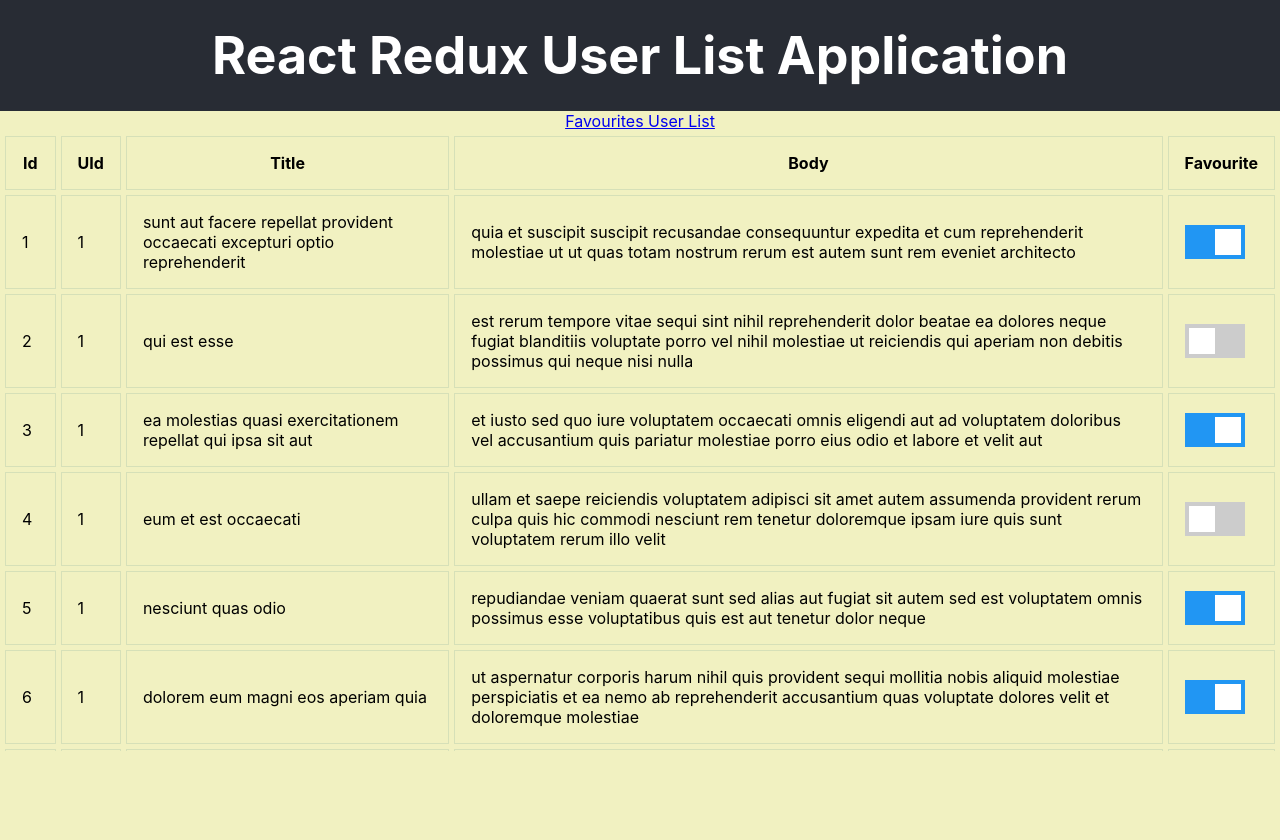
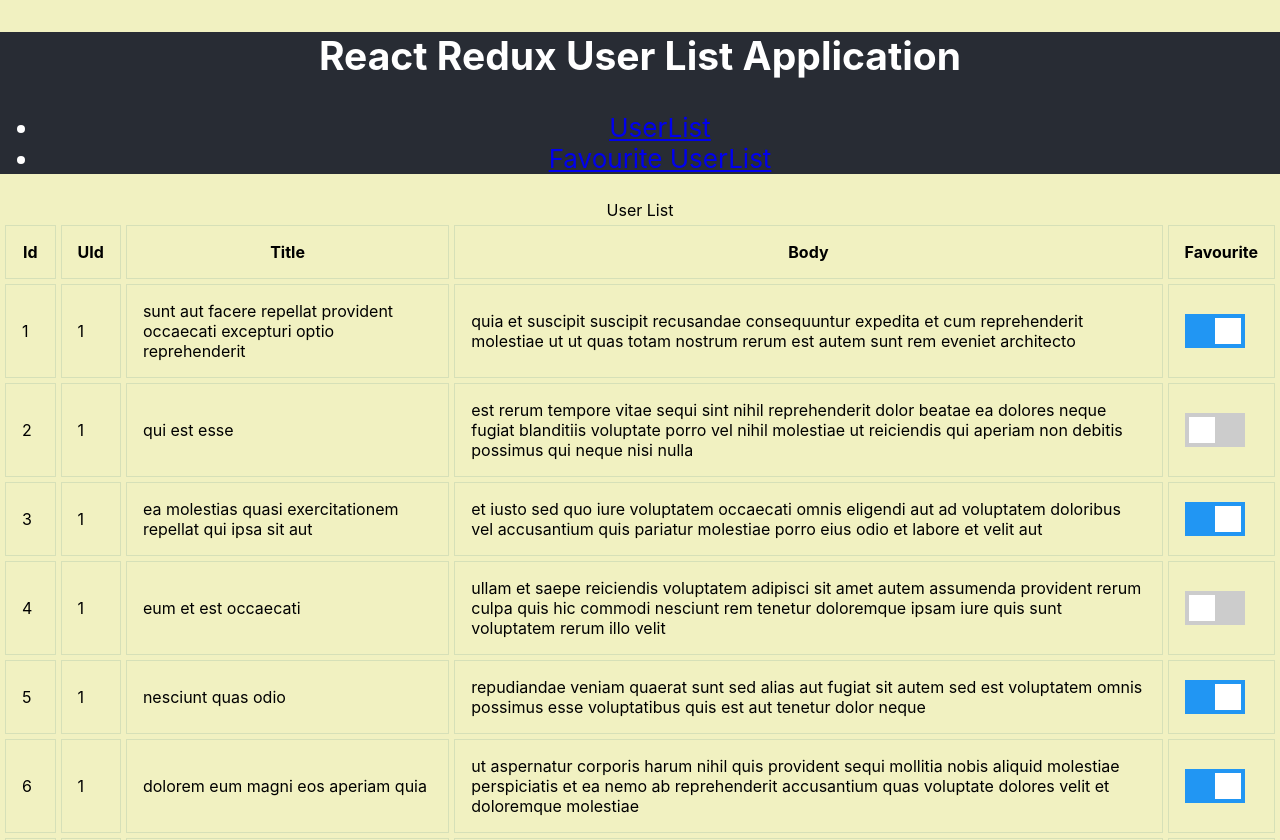
Before and after one commit to dixant/react-redux-user-list, a React (Create React App) app: page / in a window 1280 px wide. Before the commit the page ends 800 px from the top, so only its background shows below. Built offline with nearby package versions, Linux system fonts and the light colour scheme; data requests are answered from the project's data file.

Commit message:
header nav link updated

```diff
--- a/package.json
+++ b/package.json
@@ -17,7 +17,8 @@
     "start": "react-scripts start",
     "build": "react-scripts build",
     "test": "react-scripts test",
-    "eject": "react-scripts eject"
+    "eject": "react-scripts eject",
+    "json:server": "json-server --watch -p 4000 db.json"
   },
   "eslintConfig": {
     "extends": "react-app"
--- a/src/App.js
+++ b/src/App.js
@@ -1,21 +1,27 @@
 import React from 'react';
-import {
-  BrowserRouter as Router,
-  Switch, Route
-} from 'react-router-dom';
+import { Switch, Route } from 'react-router-dom';
 import UserList from './components/UserList';
 import FavouriteUserList from './components/FavouriteUserList';
-
+import { NavLink } from 'react-router-dom';
 
 const App = () => {
   return (
     <div className="App">
       <header className="App-header">
-        <h1>
-          React Redux User List Application
-        </h1>
+        <nav className="navbar">
+          <h2 className="navbar-brand">React Redux User List Application</h2>
+          <div className="collapse navbar-collapse">
+            <ul className="navbar-nav">
+              <li className="nav-item active">
+              <NavLink exact className="nav" activeClassName="active-nav" to="/">UserList</NavLink>
+              </li>
+              <li className="nav-item">
+              <NavLink exact className="nav" activeClassName="active-nav" to="/favourites">Favourite UserList</NavLink>
+              </li>
+            </ul>
+          </div>
+        </nav>
       </header>
-      <Router >
       <Switch>
         <Route exact path="/" >
           <UserList />
@@ -23,9 +29,8 @@
         <Route path="/favourites" >
           <FavouriteUserList />
         </Route>
-          <Route><UserList/></Route>
+        <Route><UserList /></Route>
       </Switch>
-      </Router>
     </div>
   );
 }
--- a/src/components/FavouriteUserList.jsx
+++ b/src/components/FavouriteUserList.jsx
@@ -11,7 +11,7 @@
         this.handleFavourite = this.handleFavourite.bind(this);
     }
     componentDidMount() {
-            this.props.dispatch(fetchFavouriteUsers());
+        this.props.dispatch(fetchFavouriteUsers());
     }
     handleFavourite(id, user) {
         this.props.dispatch(addToFavorite(id, user));
@@ -20,8 +20,8 @@
         const { error, isLoading, favUsers } = this.props;
         return (
             <div>
-                <Link to="/">User List</Link>
                 <table className="user-list">
+                    {favUsers.length > 0 ? <caption>Favourite User List</caption> : null}
                     {favUsers && favUsers.length > 0 ? <thead><tr><th>Id</th><th>UId</th><th>Title</th><th>Body</th><th>Favourite</th></tr></thead> : null}
                     {favUsers && favUsers.length > 0 ? favUsers.map((data, index) => (
                         <tbody key={index} id={data.id} className="user-list-item">
--- a/src/components/UserList.jsx
+++ b/src/components/UserList.jsx
@@ -36,8 +36,8 @@
         const { error, hasMore, isLoading, users } = this.props;
         return (
             <div id="user-scroll-view" ref="userScroll">
-                <Link to="/favourites">Favourites User List</Link>
                 <table className="user-list">
+                    {users.length > 0 ? <caption>User List</caption> : null}
                     {users.length > 0 ? <thead><tr><th>Id</th><th>UId</th><th>Title</th><th>Body</th><th>Favourite</th></tr></thead> : null}
                     {users.length > 0 ? users.map((data, index) => (
                         <tbody key={index} id={data.id} className="user-list-item">
--- a/src/index.js
+++ b/src/index.js
@@ -7,12 +7,15 @@
 import thunk from 'redux-thunk';
 import { Provider } from 'react-redux';
 import rootReducers from '../src/store/reducers/index';
+import { BrowserRouter } from 'react-router-dom';
 
 const store = createStore(rootReducers, applyMiddleware(thunk));
 
 ReactDOM.render(
     <Provider store={store}>
-        <App />
+        <BrowserRouter>
+            <App />
+        </BrowserRouter>
     </Provider>,
     document.getElementById('root')
 );
```
Also changed, not shown: 1 other file (tests, documents, lock files or other folders). Lines whose indentation alone changed are shown as unchanged.
